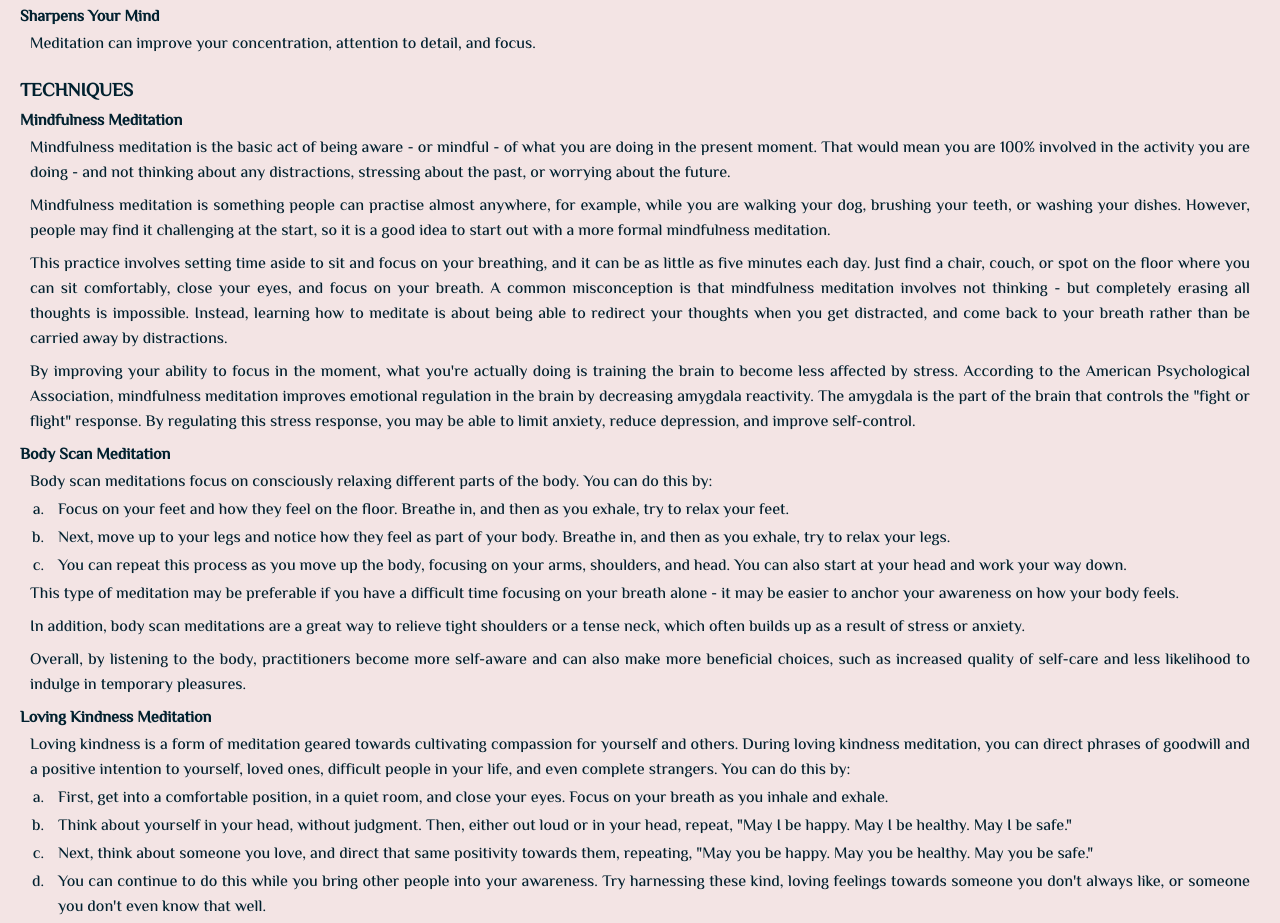
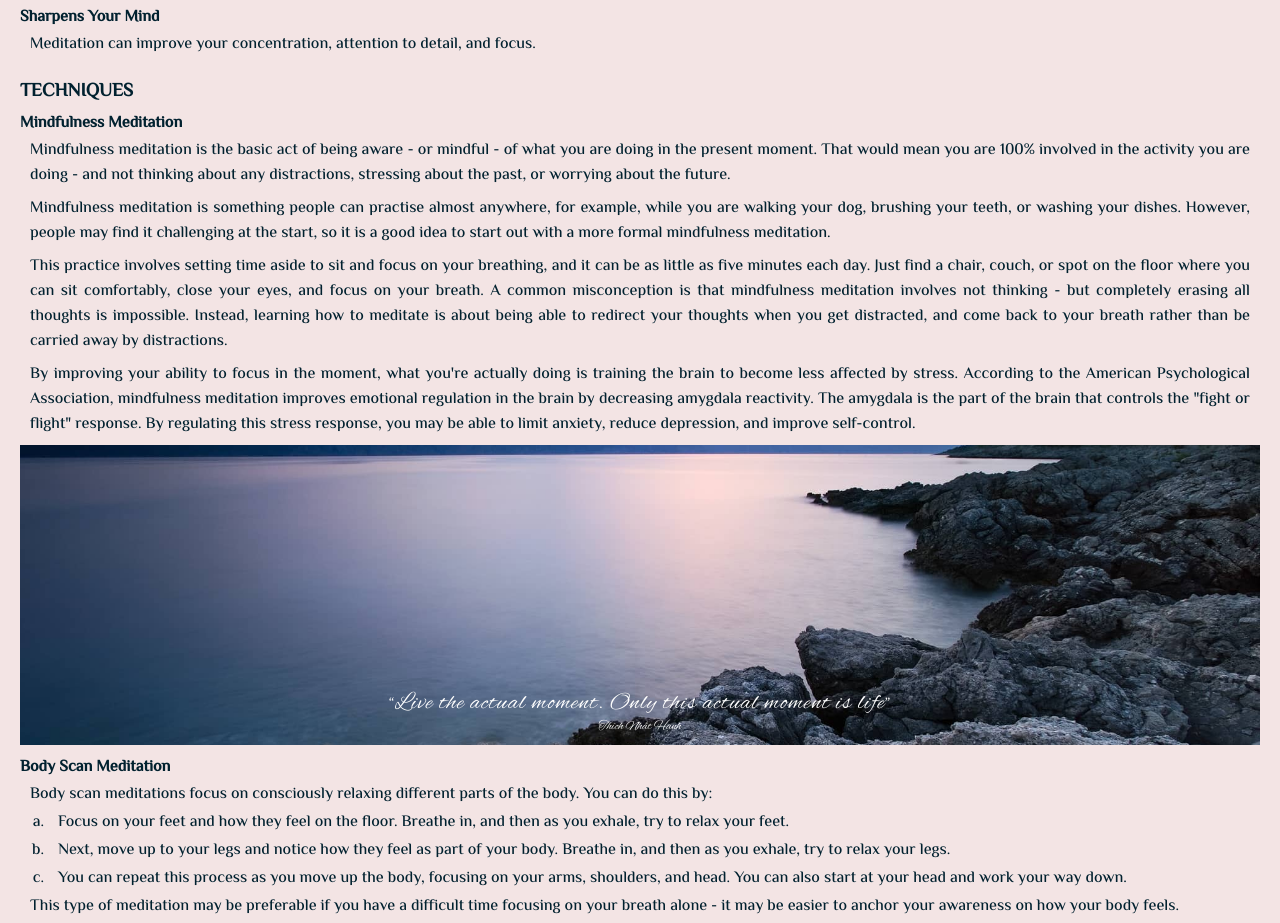
Before and after one commit to ShizukaDonaghue/serene-meditation, a plain HTML site: page index.html in a window 1280 px wide. Shown: the part 1036-1959 px from the top of the page. Drawn offline with Linux system fonts and the light colour scheme.

Commit message:
Add mindfulness meditation image and quote

```diff
--- a/assets/css/style.css
+++ b/assets/css/style.css
@@ -12,7 +12,7 @@
 
 :root {
     --blue-grey: #092039;
-    --pale-blue: #B2D5F0;
+    --pale-blue: #7BC5E4;
     --pale-pink: #F3E4E4;
     --dark-grey: #01212F;
 }
@@ -49,7 +49,7 @@ header a {
 }
 
 nav {
-    background-color: rgba(9,32,57, 0.8);
+    background-color: rgba(5, 29, 54, 0.7);
     position: absolute;
     text-align: right;
     top: 100%;
@@ -126,17 +126,16 @@ nav a:hover {
 
 #hero-quote {
     font-family: "Alex Brush", sans-serif;
-    font-size: 95%;
     position:absolute;
-    bottom: 3%;
+    bottom: 3.7%;
     color: #fff;
     width: 100%;
     text-align: center;
 }
 
 #hero-quote q {
-    font-size: 130%;
-    font-weight: 400;
+    font-size: 150%;
+    font-weight: 500;
     letter-spacing: 0.1rem;
 }
 
@@ -156,6 +155,14 @@ h4 {
 section {
     margin: 0 2rem 2rem 2rem;
 }
+
+#techniques h4 {
+    margin-top: 0.5rem;
+}
+
+/* #techniques p {
+    margin-bottom: 1rem;
+} */
 
 section ol li {
     margin-top: -0.5rem;
@@ -205,7 +212,37 @@ form p {
     width:15rem;
 }
 
-@media screen and (min-width: 576px) {
+#mindfulness-meditation-outer {
+    position: relative;
+}
+
+#mindfulness-meditation-image {
+    height: 300px;
+    width: 100%;
+    margin-bottom: 1rem;
+    background: url("../images/mindfulness-meditation-image.jpg") center center / cover no-repeat;
+}
+
+#mindfulness-meditation-quote {
+    font-family: "Alex Brush", sans-serif;
+    position:absolute;
+    bottom: 3.7%;
+    color: #fff;
+    width: 100%;
+    text-align: center;
+}
+
+#mindfulness-meditation-quote q {
+    font-size: 150%;
+    font-weight: 500;
+    letter-spacing: 0.1rem;
+}
+
+#mindfulness-meditation-quote footer {
+    font-size: 80%;
+}
+
+@media screen and (min-width: 992px) {
     html {
         scroll-padding-top:6.8rem;
     }
@@ -249,7 +286,7 @@ form p {
         margin-top: 0.4rem;
     }
 
-    #hero-image {
+    #hero-image, #mindfulness-meditation {
         height: 600px;
     }
 
--- a/index.html
+++ b/index.html
@@ -92,6 +92,14 @@
                 According to the American Psychological Association, mindfulness meditation improves emotional regulation in the brain by decreasing amygdala
                 reactivity. The amygdala is the part of the brain that controls the "fight or flight" response. By regulating this stress response, you may be
                 able to limit anxiety, reduce depression, and improve self-control.</p>
+
+        <div id="mindfulness-meditation-outer">
+            <div id="mindfulness-meditation-image"></div>
+            <div id="mindfulness-meditation-quote">
+                <q>Live the actual moment. Only this actual moment is life</q>
+                <footer>Thích Nhất Hạnh</footer>
+            </div>
+        </div>
 
             <h4>Body Scan Meditation</h4>
             <p>Body scan meditations focus on consciously relaxing different parts of the body. You can do this by:</p>
```
Also changed, not shown: assets/images/mindfulness-meditation-image.jpg (added).
